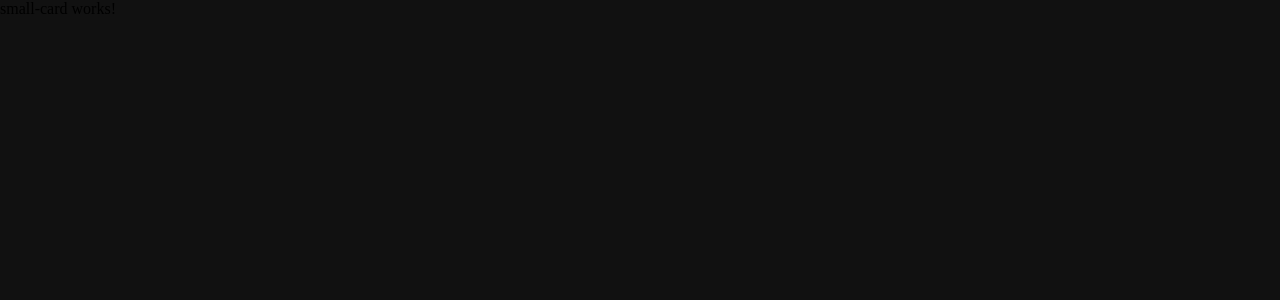
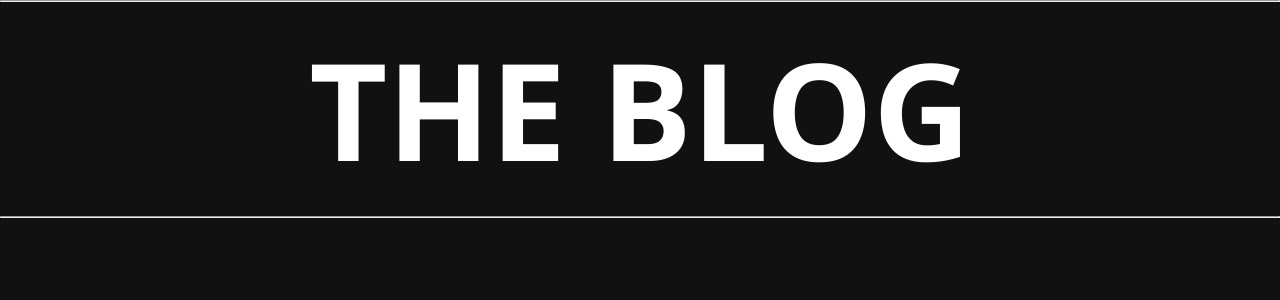
Before and after one commit to LucBecker/angular-blog, an Angular app: page / in a window 1280 px wide. Shown: the top 300 px of the page. Built offline with nearby package versions, Linux system fonts and the light colour scheme.

Commit message:
add menu title

```diff
--- a/src/app/app.component.html
+++ b/src/app/app.component.html
@@ -1,2 +1,2 @@
-<app-small-card></app-small-card>
+<app-menu-title></app-menu-title>
 <router-outlet></router-outlet>
--- a/src/app/components/menu-title/menu-title.component.css
+++ b/src/app/components/menu-title/menu-title.component.css
@@ -0,0 +1,17 @@
+.container__menu-title{
+  color: white;
+}
+
+.container__menu-title > h1{
+  margin-top: 15px;
+  margin-bottom: 15px;
+  font-size: 135px;
+  font-family: 'segoe UI';
+  display: flex;
+  justify-content: center;
+}
+
+.container__menu-title > h5{
+  margin-top: 20px;
+  margin-bottom: 5px;
+}
--- a/src/app/components/menu-title/menu-title.component.html
+++ b/src/app/components/menu-title/menu-title.component.html
@@ -1 +1,5 @@
-<p>menu-title works!</p>
+<div class="container__menu-title">
+  <hr/>
+  <h1>THE BLOG</h1>
+  <hr/>
+</div>
```
